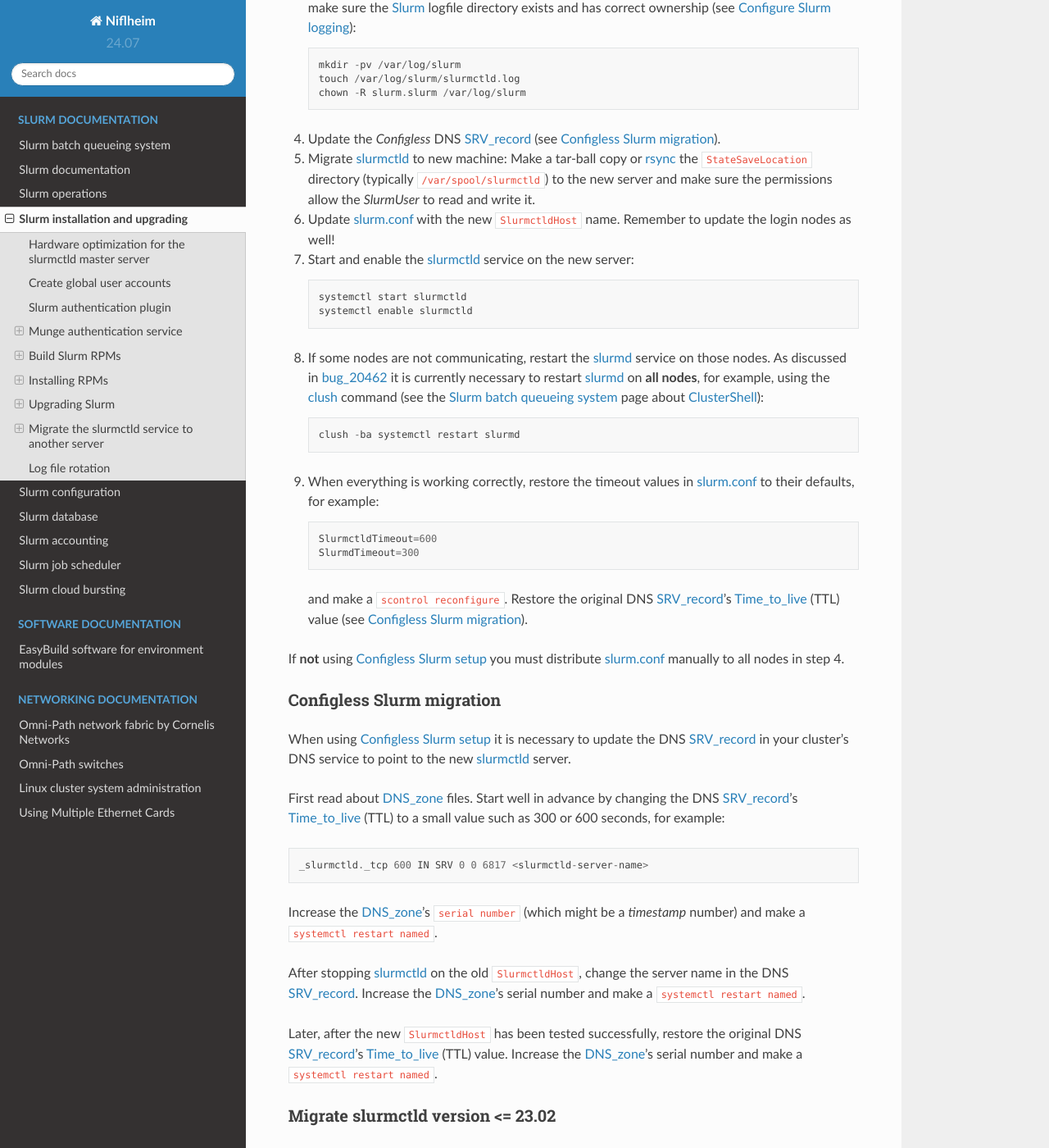
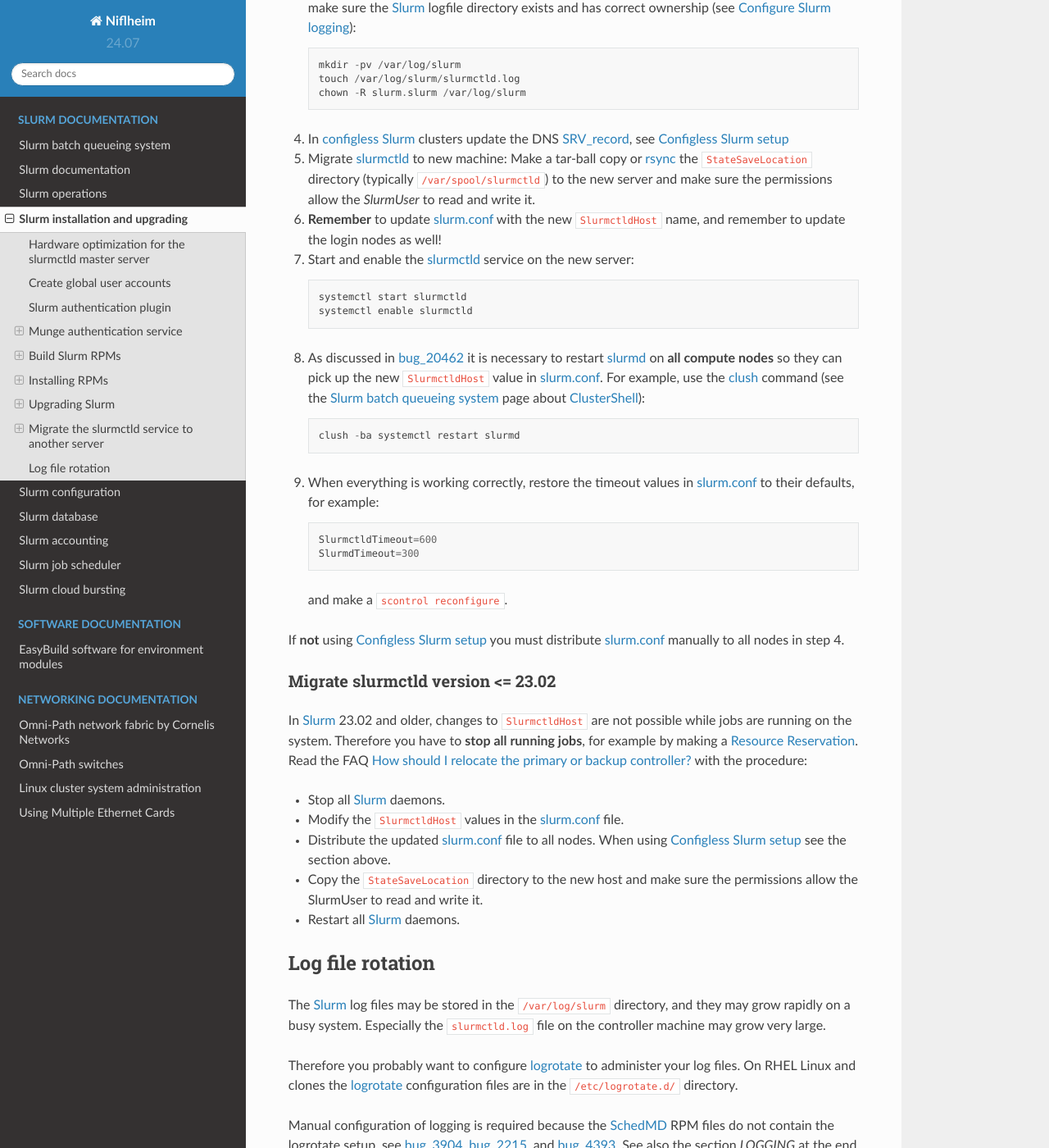
Before and after one commit to OleHolmNielsen/Niflheim_system, a Sphinx documentation site: the page built from docs/Slurm_installation.rst, in a window 1280 px wide and 1400 px high, scrolled down 21327 px. Shown: the whole window at 82% size. Built offline with Sphinx 7.4.7 and the Read the Docs theme 2.0.0, drawn with Linux system fonts in a browser that asks for light colours; some of the changed text lies outside the part shown.

Commit message:
Update discussion of slurmctld migration and DNS SRV record

```diff
--- a/docs/Slurm_installation.rst
+++ b/docs/Slurm_installation.rst
@@ -652,7 +652,7 @@
 
    Optional:
    In case you use the auto_tmpdir_ RPM package, you have to remove it first because it will block the Slurm_ upgrade,
-   see also `Temporary job directories <https://wiki.fysik.dtu.dk/niflheim/Slurm_configuration#temporary-job-directories>`_
+   see also `Temporary job directories <https://wiki.fysik.dtu.dk/niflheim/Slurm_configuration#temporary-job-directories>`_.
 
 .. _auto_tmpdir: https://github.com/University-of-Delaware-IT-RCI/auto_tmpdir
 
@@ -914,13 +914,13 @@
 
 This change allows slurmstepd_ to receive an updated ``SlurmctldHost`` setting so that running jobs will report back to the new controller when they finish.
 See the Slurm_publications_ presentation ``Slurm 23.02, 23.11, and Beyond`` by Tim Wickberg, SchedMD.
+Notice, however, that slurmd_ ignores any changes in slurm.conf_ or the DNS SRV_record_ after initial startup
+where slurmd_ has cached the configuration files, as is discussed in bug_20462_:
 
-The migration process for Slurm_ 23.11 and later does not require to stop all running jobs,
+* Therefore it is required to restart slurmd_ on all compute notes after modifying slurm.conf_ and the DNS SRV_record_.
+
+The slurmctld_ migration process for Slurm_ 23.11 and later does **not** require to stop all running jobs,
 and the details are discussed in bug_20070_ .
-
-**WARNING:** As of Slurm_ 23.11.10 there exists an issue in slurmd_ which causes it to ignore any changes in the DNS SRV_record_ (see :ref:`configless-slurm-migration`),
-therefore slurmd_ has to be restarted at this time.
-The issue is tracked in bug_20462_.
 
 We have successfully performed a slurmctld_ migration following this procedure:
 
@@ -943,20 +943,23 @@
      touch /var/log/slurm/slurmctld.log
      chown -R slurm.slurm /var/log/slurm
 
-4. Update the *Configless* DNS SRV_record_ (see :ref:`configless-slurm-migration`).
+4. In configless_ Slurm_ clusters update the DNS SRV_record_, see :ref:`configless-slurm-setup`
+
 5. Migrate slurmctld_ to new machine:
    Make a tar-ball copy or rsync_ the ``StateSaveLocation`` directory (typically ``/var/spool/slurmctld``)
    to the new server and make sure the permissions allow the *SlurmUser* to read and write it.
-6. Update slurm.conf_ with the new ``SlurmctldHost`` name.
-   Remember to update the login nodes as well!
+
+6. **Remember** to update slurm.conf_ with the new ``SlurmctldHost`` name,
+   and remember to update the login nodes as well!
+
 7. Start and enable the slurmctld_ service on the new server::
 
      systemctl start slurmctld
      systemctl enable slurmctld
 
-8. If some nodes are not communicating, restart the slurmd_ service on those nodes.
-   As discussed in bug_20462_ it is currently necessary to restart slurmd_ on **all nodes**,
-   for example, using the clush_ command (see the :ref:`SLURM` page about ClusterShell_)::
+8. As discussed in bug_20462_ it is necessary to restart slurmd_ on **all compute nodes**
+   so they can pick up the new ``SlurmctldHost`` value in slurm.conf_.
+   For example, use the clush_ command (see the :ref:`SLURM` page about ClusterShell_)::
 
      clush -ba systemctl restart slurmd
 
@@ -966,7 +969,6 @@
      SlurmdTimeout=300
 
    and make a ``scontrol reconfigure``.
-   Restore the original DNS SRV_record_'s Time_to_live_ (TTL) value (see :ref:`configless-slurm-migration`).
 
 If **not** using :ref:`configless-slurm-setup` you must distribute slurm.conf_ manually to all nodes in step 4.
 
@@ -975,30 +977,6 @@
 .. _bug_20070: https://support.schedmd.com/show_bug.cgi?id=20070
 .. _bug_20462: https://support.schedmd.com/show_bug.cgi?id=20462
 .. _rsync: https://en.wikipedia.org/wiki/Rsync
-
-.. _configless-slurm-migration:
-
-Configless Slurm migration
---------------------------
-
-When using :ref:`configless-slurm-setup` it is necessary to update the DNS SRV_record_ in your cluster's DNS service to point to the new slurmctld_ server.
-
-First read about DNS_zone_ files.
-Start well in advance by changing the DNS SRV_record_'s Time_to_live_ (TTL) to a small value such as 300 or 600 seconds, for example::
-
-  _slurmctld._tcp 600 IN SRV 0 0 6817 <slurmctld-server-name>
-
-Increase the DNS_zone_'s ``serial number`` (which might be a *timestamp* number) and make a ``systemctl restart named``.
-
-After stopping slurmctld_ on the old ``SlurmctldHost``,
-change the server name in the DNS SRV_record_.
-Increase the DNS_zone_'s serial number and make a ``systemctl restart named``.
-
-Later, after the new ``SlurmctldHost`` has been tested successfully, restore the original DNS SRV_record_'s Time_to_live_ (TTL) value.
-Increase the DNS_zone_'s serial number and make a ``systemctl restart named``.
-
-.. _Time_to_live: https://en.wikipedia.org/wiki/Time_to_live
-.. _DNS_zone: https://en.wikipedia.org/wiki/Zone_file
 
 Migrate slurmctld version <= 23.02
 ------------------------------------
```
Also changed, not shown: other parts of docs/Slurm_installation.rst (+1 -1 lines).
